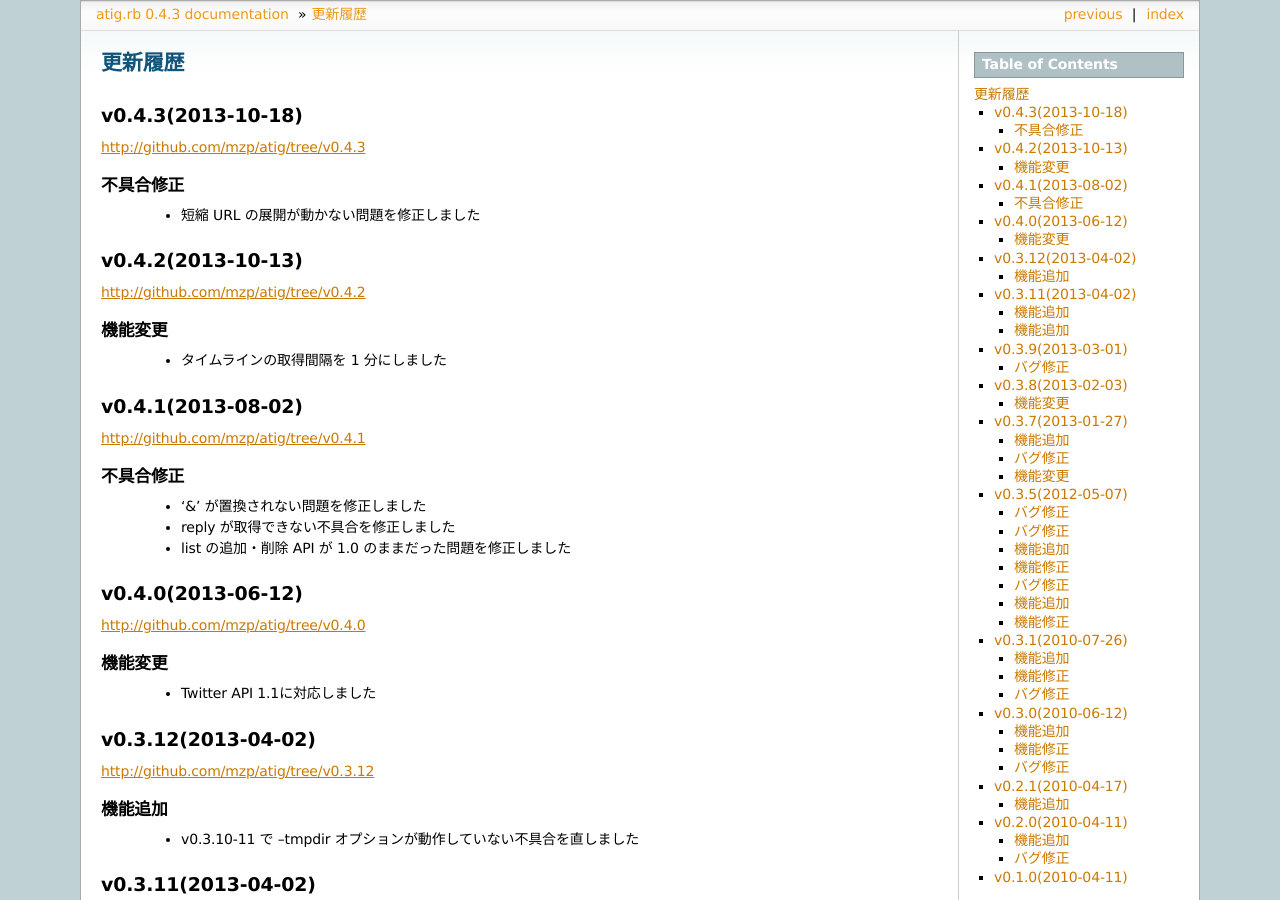
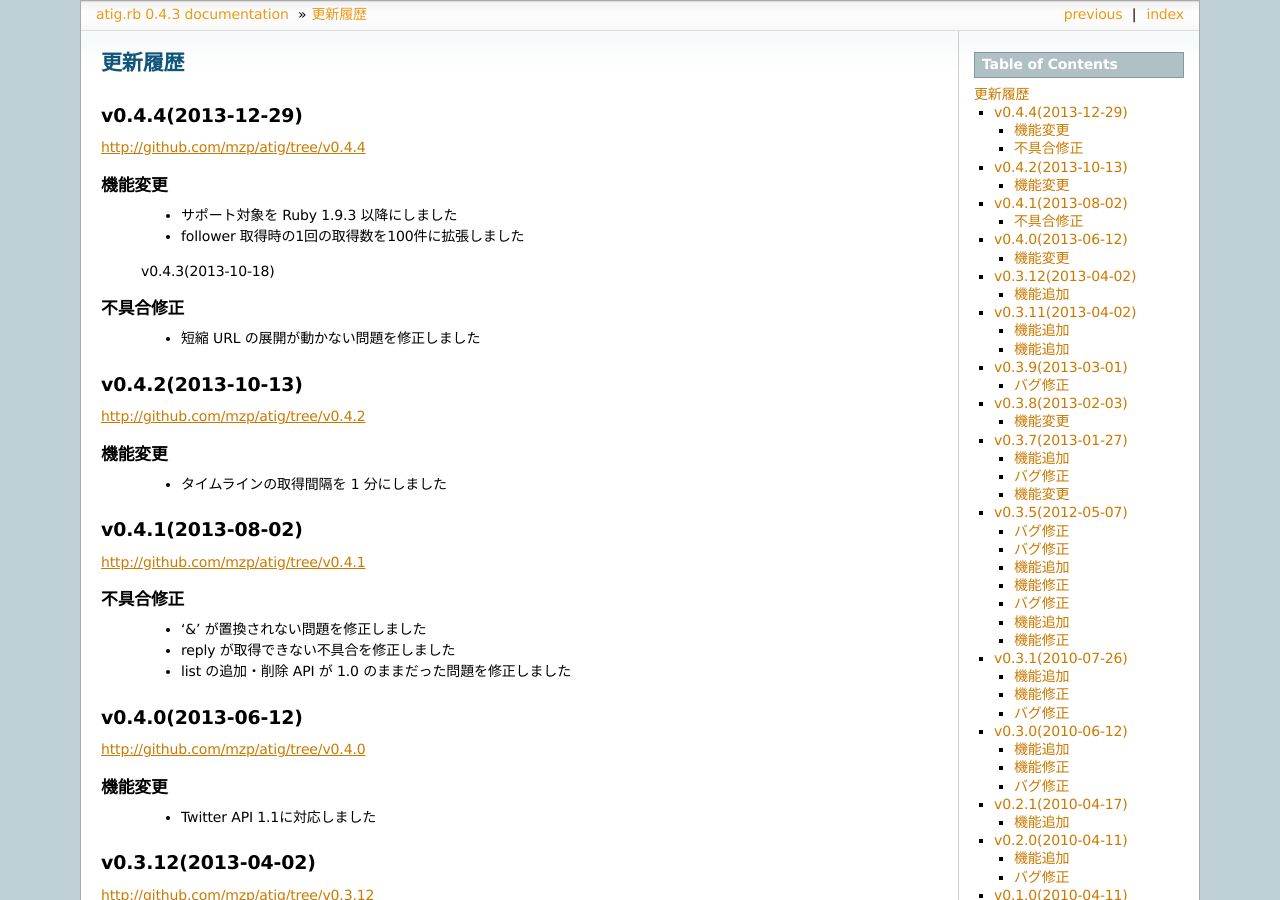
Before and after one commit to atig/atig, a Sphinx documentation site: the page built from docs/changelog.rst, in a window 1280 px wide and 900 px high. Built offline with Sphinx 7.4.7, drawn with Linux system fonts in a browser that asks for light colours.

Commit message:
bump version to 0.4.4

```diff
--- a/docs/changelog.rst
+++ b/docs/changelog.rst
@@ -1,7 +1,16 @@
 更新履歴
 ==============
 
-v0.4.3(2013-10-18)
+v0.4.4(2013-12-29)
+------------------------------
+http://github.com/mzp/atig/tree/v0.4.4
+
+機能変更
+~~~~~~~~~~~~~~~~~~~~~~~~~~~~~~
+ - サポート対象を Ruby 1.9.3 以降にしました
+ - follower 取得時の1回の取得数を100件に拡張しました
+
+ v0.4.3(2013-10-18)
 ------------------------------
 http://github.com/mzp/atig/tree/v0.4.3
 
```
Also changed, not shown: 1 other file.
